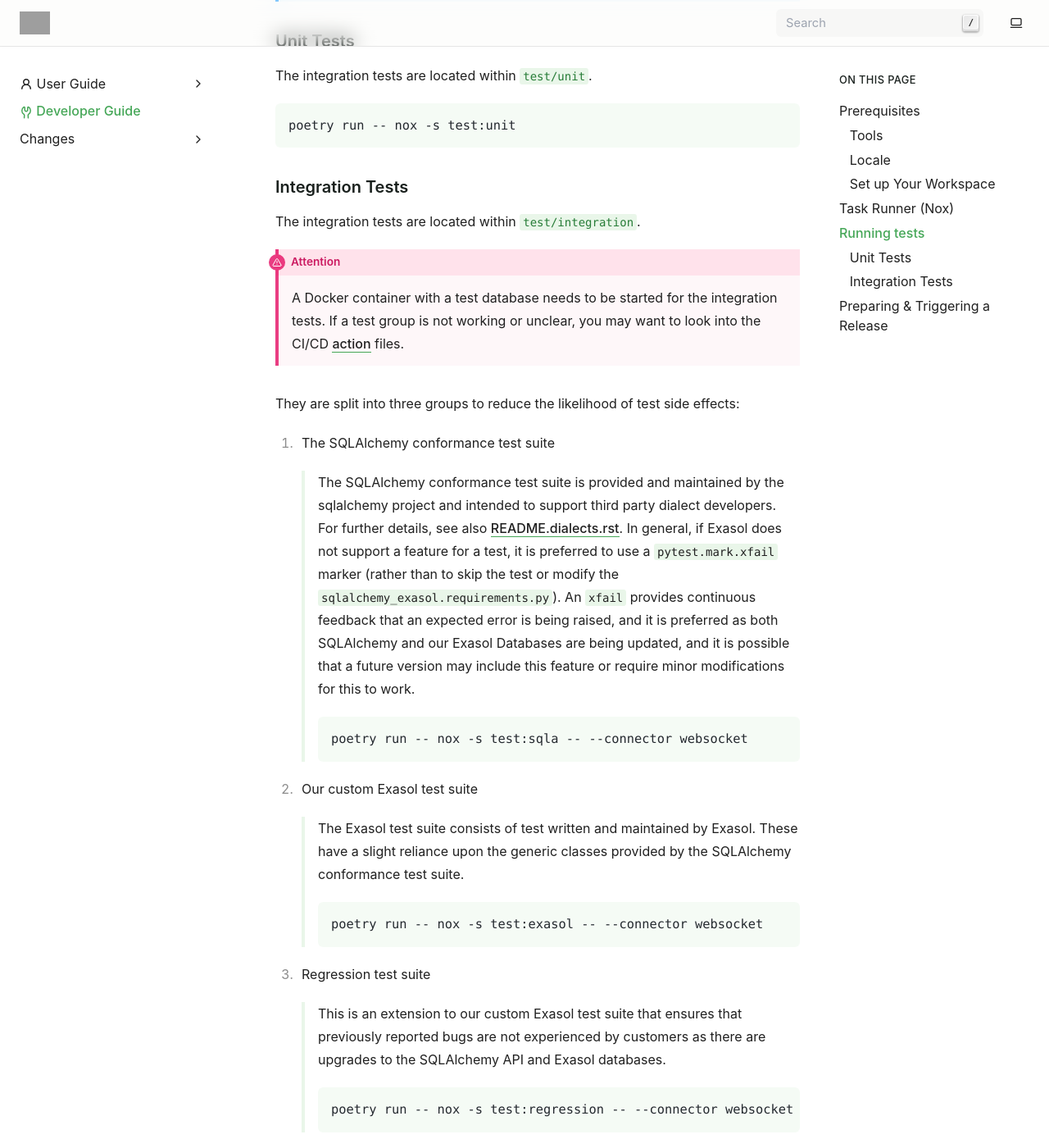
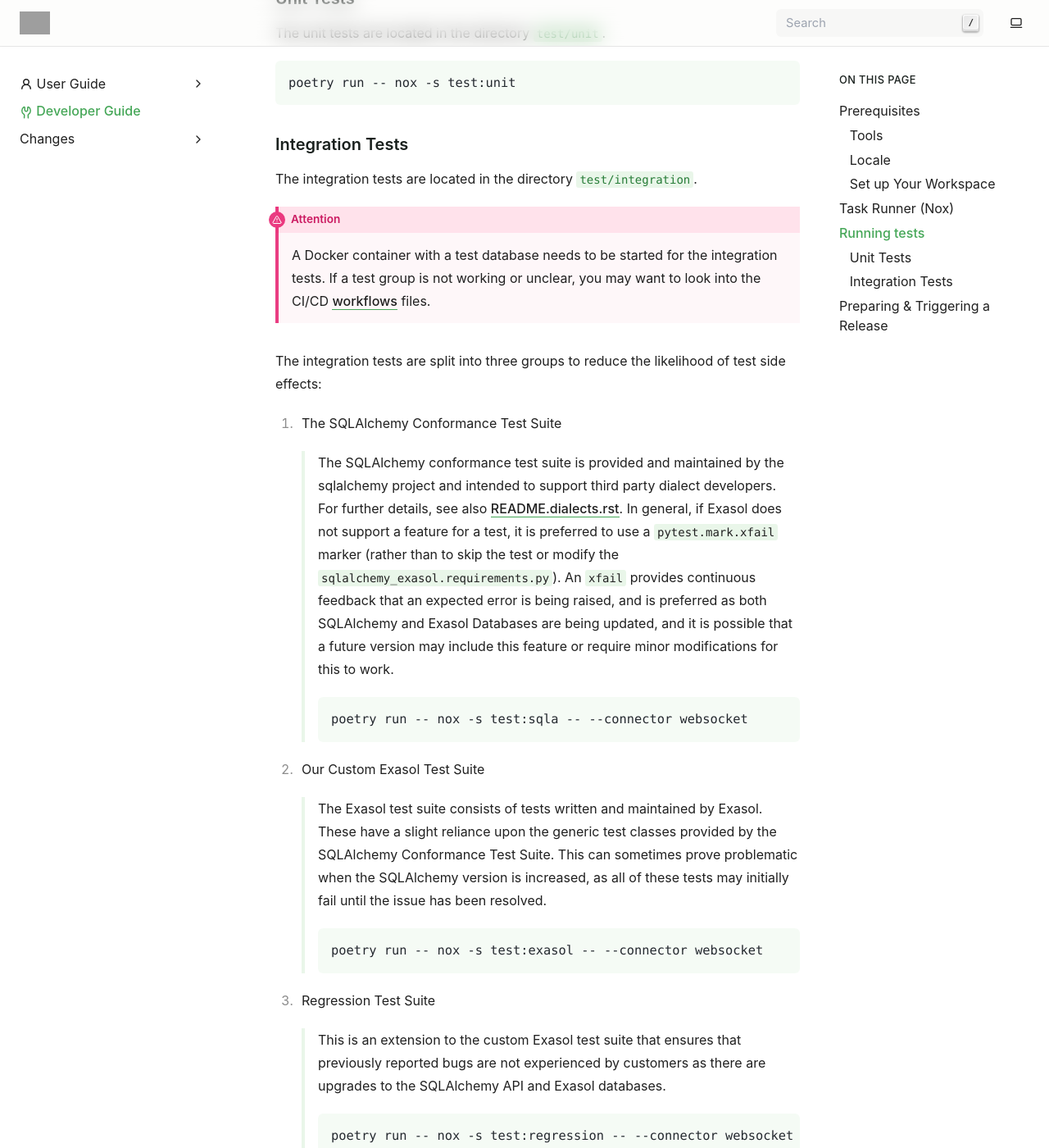
Before and after one commit to exasol/sqlalchemy-exasol, a Sphinx documentation site: the page built from doc/developer_guide.rst, in a window 1280 px wide and 1400 px high, scrolled down 2249 px. Shown: the whole window at 82% size. Built offline with Sphinx 7.4.7, drawn with Linux system fonts in a browser that asks for light colours; some of the changed text lies outside the part shown; grey boxes are pictures that could not be loaded.

Commit message:
Apply review comments with minor fixes

```diff
--- a/doc/developer_guide.rst
+++ b/doc/developer_guide.rst
@@ -69,7 +67,9 @@ To run a specific task, execute the following command:
 
     poetry run -- nox -s <task-name>
 
-You can modify or add a new task by editing the ``noxfile.py`` file.
+You can modify or add a new task by editing the ``noxfile.py`` file. For details,
+please see the `User Guide <https://exasol.github.io/python-toolbox/main/user_guide/user_guide.html#user-guide>`__
+of the Exasol-Python-Toolbox.
 
 Running tests
 -------------
@@ -88,7 +88,7 @@ Running tests
 Unit Tests
 ++++++++++
 
-The integration tests are located within ``test/unit``.
+The unit tests are located in the directory ``test/unit``.
 
 .. code-block:: shell
 
@@ -98,23 +98,23 @@ The integration tests are located within ``test/unit``.
 Integration Tests
 +++++++++++++++++
 
-The integration tests are located within ``test/integration``.
+The integration tests are located in the directory ``test/integration``.
 
 .. attention::
 
    A Docker container with a test database needs to be started for the integration tests.
-   If a test group is not working or unclear, you may want to look into the CI/CD action_ files.
+   If a test group is not working or unclear, you may want to look into the CI/CD workflows_ files.
 
-They are split into three groups to reduce the likelihood of test side effects:
+The integration tests are split into three groups to reduce the likelihood of test side effects:
 
-#. The SQLAlchemy conformance test suite
+#. The SQLAlchemy Conformance Test Suite
 
     The SQLAlchemy conformance test suite is provided and maintained by the sqlalchemy project and intended to support third party dialect developers.
     For further details, see also `README.dialects.rst <https://docs.exasol.com/db/latest/sql_reference.htm>`_.
     In general, if Exasol does not support a feature for a test, it is preferred to use a
     ``pytest.mark.xfail`` marker (rather than to skip the test or modify the
     ``sqlalchemy_exasol.requirements.py``). An ``xfail`` provides continuous feedback
-    that an expected error is being raised, and it is preferred as both SQLAlchemy and our
+    that an expected error is being raised, and is preferred as both SQLAlchemy and
     Exasol Databases are being updated, and it is possible that a future version
     may include this feature or require minor modifications for this to work.
 
@@ -122,19 +122,21 @@ They are split into three groups to reduce the likelihood of test side effects:
 
         poetry run -- nox -s test:sqla -- --connector websocket
 
-#. Our custom Exasol test suite
+#. Our Custom Exasol Test Suite
 
-    The Exasol test suite consists of test written and maintained by Exasol. These
-    have a slight reliance upon the generic classes provided by the SQLAlchemy
-    conformance test suite.
+    The Exasol test suite consists of tests written and maintained by Exasol. These
+    have a slight reliance upon the generic test classes provided by the SQLAlchemy
+    Conformance Test Suite. This can sometimes prove problematic when the SQLAlchemy
+    version is increased, as all of these tests may initially fail until the issue
+    has been resolved.
 
     .. code-block:: shell
 
         poetry run -- nox -s test:exasol -- --connector websocket
 
-#. Regression test suite
+#. Regression Test Suite
 
-    This is an extension to our custom Exasol test suite that ensures that previously
+    This is an extension to the custom Exasol test suite that ensures that previously
     reported bugs are not experienced by customers as there are upgrades to the
     SQLAlchemy API and Exasol databases.
 
@@ -177,11 +179,11 @@ The ``Exasol-Toolbox`` provides nox sessions to semi-automate the release proces
     # trigger a release
     nox -s release:trigger
 
-For further information, please refer to the ``Exasol-Toolbox``'s page `Creating a Release
+For further information, please refer to the ``Exasol-Python-Toolbox``'s page `Creating a Release
 <https://exasol.github.io/python-toolbox/main/user_guide/features/creating_a_release.html>`_.
 
 
-.. _action: https://github.com/exasol/sqlalchemy-exasol/actions
+.. _workflows: https://github.com/exasol/sqlalchemy-exasol/tree/master/.github/workflows
 .. _python: https://www.python.org/
 .. _poetry: https://python-poetry.org/
 .. _git: https://git-scm.com/
```
Also changed, not shown: other parts of doc/developer_guide.rst (+1 -3 lines).
